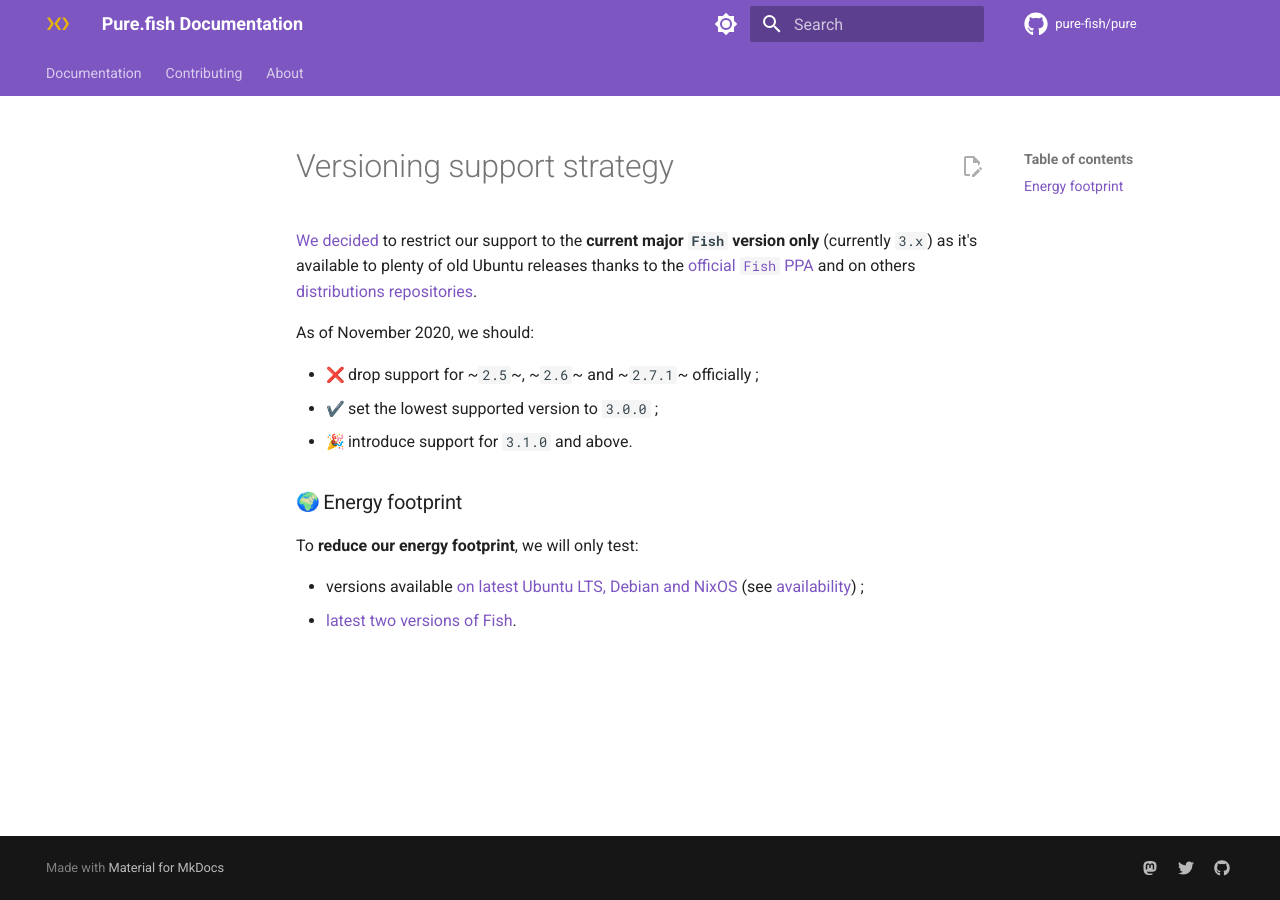
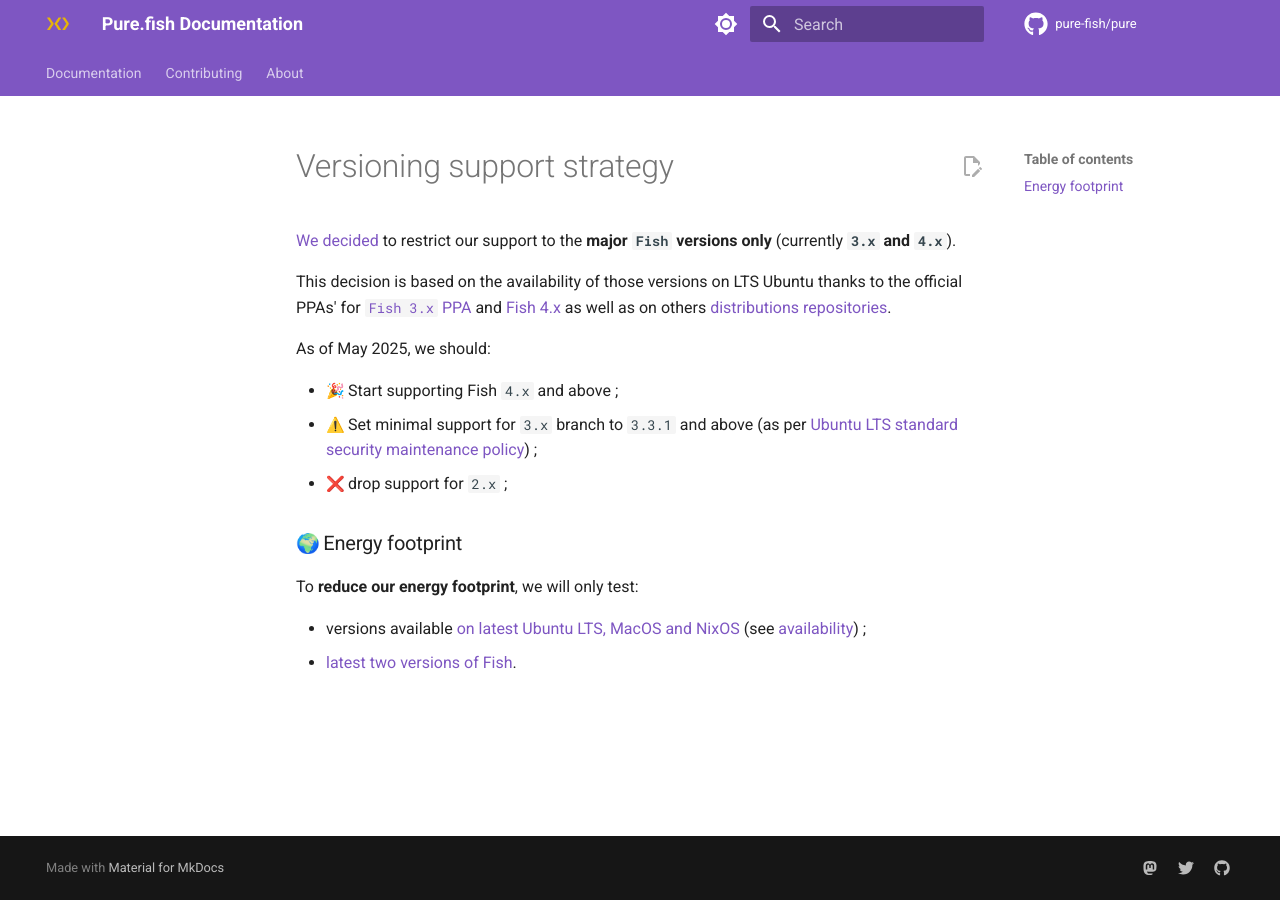
Before and after one commit to pure-fish/pure, an MkDocs documentation site: the page built from docs/components/versioning-support-strategy.md, in a window 1280 px wide. Built offline with MkDocs 1.6.1 and Material for MkDocs 9.7.7, drawn with Linux system fonts in a browser that asks for light colours; emoji names are drawn with the system emoji font; comment, search, counter and statistics services are not loaded.

Commit message:
docs(about): support >=v4.x, >=3.3.1

```diff
--- a/docs/components/versioning-support-strategy.md
+++ b/docs/components/versioning-support-strategy.md
@@ -1,15 +1,21 @@
 
-[We decided](https://github.com/rafaelrinaldi/pure/issues/123) to restrict our support to the **current major `Fish` version only** (currently `3.x`) as it's available to plenty of old Ubuntu releases thanks to the [official `Fish` PPA](https://launchpad.net/~fish-shell/+archive/ubuntu/release-3) and on others [distributions repositories](https://pkgs.org/search/?q=%22friendly%20interactive%20shell%22).
+[We decided](https://github.com/rafaelrinaldi/pure/issues/123) to restrict our support to the **major `Fish` versions only** (currently **`3.x` and `4.x`**).
 
-As of November 2020, we should:
+This decision is based on the availability of those versions on LTS Ubuntu thanks to the official PPAs' for [`Fish 3.x` PPA][fish-3-ppa] and [Fish 4.x][fish-4-ppa] as well as on others [distributions repositories](https://pkgs.org/search/?q=%22friendly%20interactive%20shell%22).
 
-* :x:  drop support for ~`2.5`~, ~`2.6`~  and ~`2.7.1`~ officially ;
-* :heavy_check_mark: set the lowest supported version to `3.0.0` ;
-* :tada: introduce support for `3.1.0` and above.
+As of May 2025, we should:
+
+* :tada: Start supporting Fish `4.x` and above ;
+* :warning: Set minimal support for `3.x` branch to `3.3.1` and above (as per [Ubuntu LTS standard security maintenance policy][ubuntu-lts-policy]) ;
+* :x:  drop support for `2.x` ;
 
 ### :earth_africa: Energy footprint
 
 To **reduce our energy footprint**, we will only test:
 
-* versions available [on latest Ubuntu LTS, Debian and NixOS](https://repology.org/project/fish/versions) (see [availability](https://pkgs.org/download/fish)) ;
+* versions available [on latest Ubuntu LTS, MacOS and NixOS](https://repology.org/project/fish/versions) (see [availability](https://pkgs.org/download/fish)) ;
 * [latest two versions of Fish](https://github.com/fish-shell/fish-shell/releases/).
+
+[ubuntu-lts-policy]: https://ubuntu.com/about/release-cycle
+[fish-4-ppa]: https://launchpad.net/~fish-shell/+archive/ubuntu/release-4
+[fish-3-ppa]: https://launchpad.net/~fish-shell/+archive/ubuntu/release-3
```
